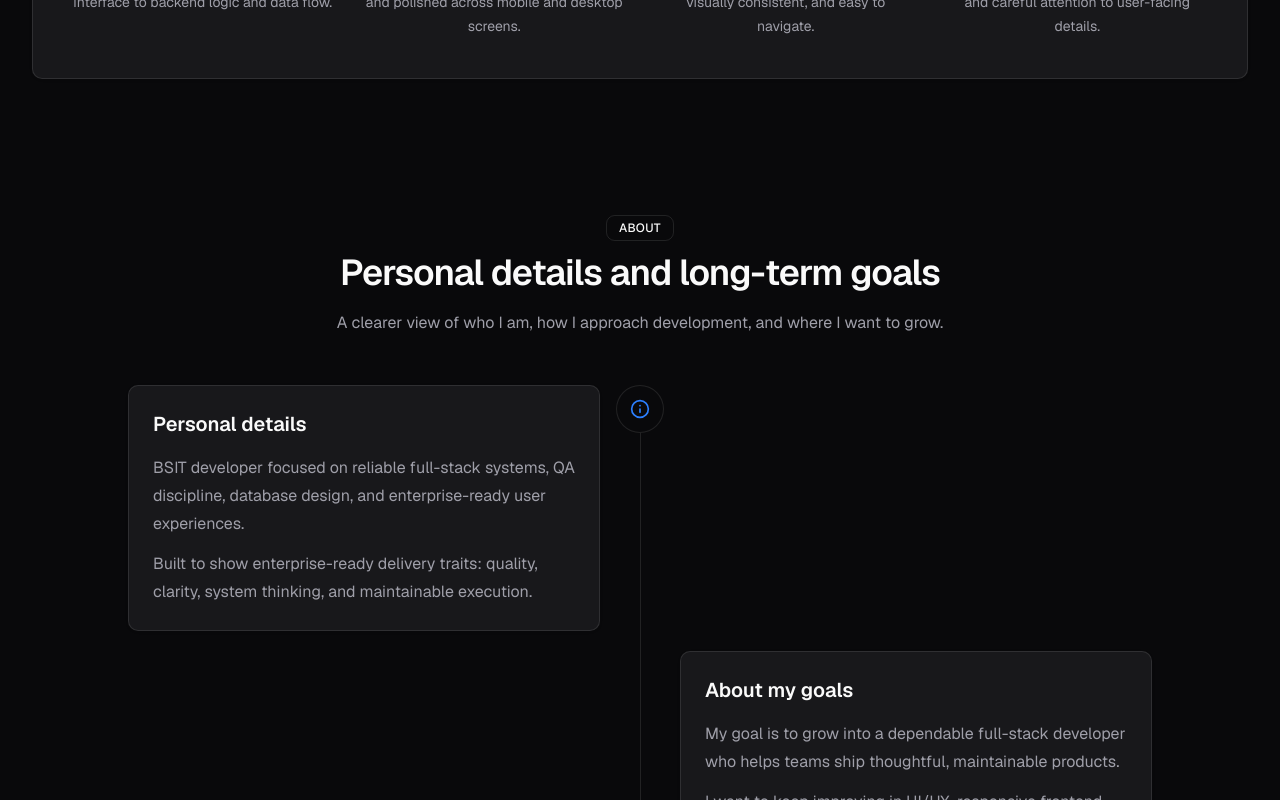
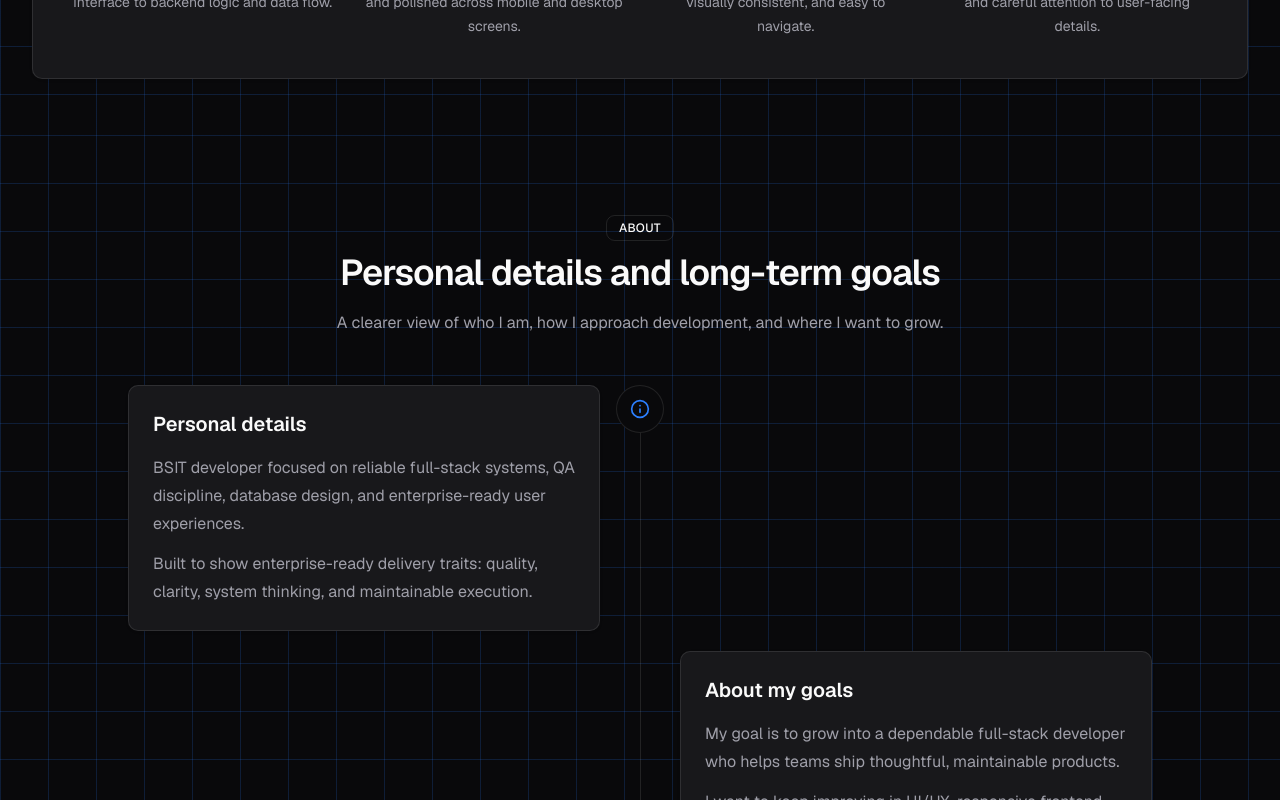
Before and after one commit to Jay-Scripts/CODEX-CRASH-COURSE, a Next.js app: page / in a window 1280 px wide. Shown: the part 1260-2060 px from the top of the page. Built offline with nearby package versions, Linux system fonts and the light colour scheme.

Commit message:
improved bg design

```diff
--- a/app/globals.css
+++ b/app/globals.css
@@ -63,6 +63,7 @@
   --hero-outline-text: oklch(0.27 0.04 286);
   --hero-ghost-text: oklch(0.42 0.03 286);
   --hero-ghost-text-hover: oklch(0.5 0.13 275);
+  --surface-grid-line: oklch(0.623 0.214 259.815 / 0.14);
 }
 
 .dark {
@@ -127,6 +128,7 @@
   --hero-outline-text: oklch(0.82 0.02 286);
   --hero-ghost-text: oklch(0.68 0.02 286);
   --hero-ghost-text-hover: oklch(0.8 0.12 286);
+  --surface-grid-line: oklch(0.623 0.214 259.815 / 0.18);
 }
 
 @custom-variant dark (&:is(.dark *));
@@ -196,6 +198,36 @@ body {
   color: var(--hero-ghost-text-hover);
 }
 
+.surface-grid {
+  isolation: isolate;
+  position: relative;
+}
+
+.surface-grid::before {
+  background-image:
+    repeating-linear-gradient(
+      to bottom,
+      var(--surface-grid-line) 0 1px,
+      transparent 1px 48px
+    ),
+    repeating-linear-gradient(
+      to right,
+      var(--surface-grid-line) 0 1px,
+      transparent 1px 48px
+    );
+  background-size: 48px 48px;
+  content: "";
+  inset: 0;
+  pointer-events: none;
+  position: absolute;
+  z-index: 0;
+}
+
+.surface-grid > * {
+  position: relative;
+  z-index: 1;
+}
+
 ::selection {
   background: color-mix(in oklab, var(--primary) 30%, transparent);
   color: var(--foreground);
--- a/components/common/animated-section.tsx
+++ b/components/common/animated-section.tsx
@@ -12,7 +12,7 @@ const sectionRevealState = {
 };
 
 /**
- * Displays a reusable motion-powered section wrapper with viewport reveal.
+ * Displays a reusable motion-powered section wrapper with viewport reveal and a shared grid background.
  */
 export const AnimatedSection = ({
   children,
@@ -20,7 +20,7 @@ export const AnimatedSection = ({
   ...props
 }: AnimatedSectionProps) => (
   <motion.section
-    className={cn("scroll-mt-24", className)}
+    className={cn("surface-grid scroll-mt-24", className)}
     initial="hidden"
     variants={sectionRevealState}
     viewport={{ once: true, amount: 0.18 }}
--- a/components/layout/site-footer.tsx
+++ b/components/layout/site-footer.tsx
@@ -8,7 +8,7 @@ import { Separator } from "@/components/ui/separator";
  * Displays the footer stack summary and outbound profile links.
  */
 export const SiteFooter = () => (
-  <footer className="border-t border-border bg-muted/30">
+  <footer className="surface-grid border-t border-border bg-muted/30">
     <div className="mx-auto flex w-full max-w-7xl flex-col gap-6 px-4 py-8 sm:px-6 lg:px-8">
       <Separator />
       <div className="flex flex-col gap-4 text-sm text-muted-foreground sm:flex-row sm:items-center sm:justify-between">
```
Also changed, not shown: 1 other file (tests, documents, lock files or other folders).
